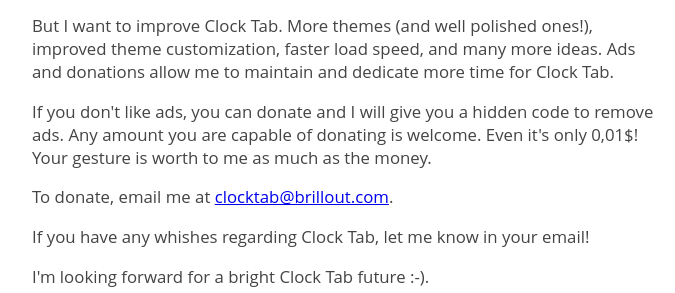
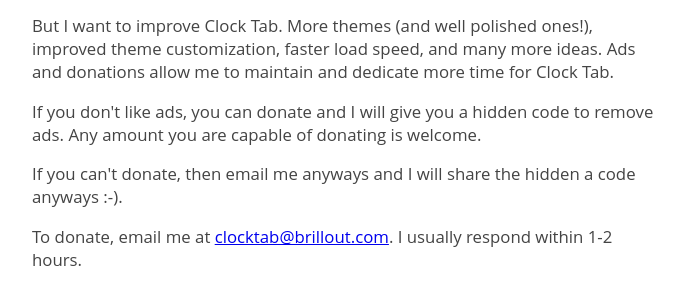
Before and after one commit to dachucky/clocktab, a website built with Parcel: page src/donate.html in a window 1280 px wide. Shown: the part 180-473 px from the top of the page, 168-843 px from the left. Built offline with nearby package versions, Linux system fonts and the light colour scheme.

Commit message:
improve donation page

```diff
--- a/src/donate.html
+++ b/src/donate.html
@@ -58,8 +58,9 @@
 <p>
 If you don't like ads, you can donate and I will give you a hidden code to remove ads.
 Any amount you are capable of donating is welcome.
-Even it's only 0,01$!
-Your gesture is worth to me as much as the money.
+
+<p>
+If you can't donate, then email me anyways and I will share the hidden a code anyways :-).
 </p>
 
 <p>
@@ -79,6 +80,7 @@
   );
   contactEl.setAttribute('href', href);
 </script>
+I usually respond within 1-2 hours.
 </p>
 
 </p>
```
